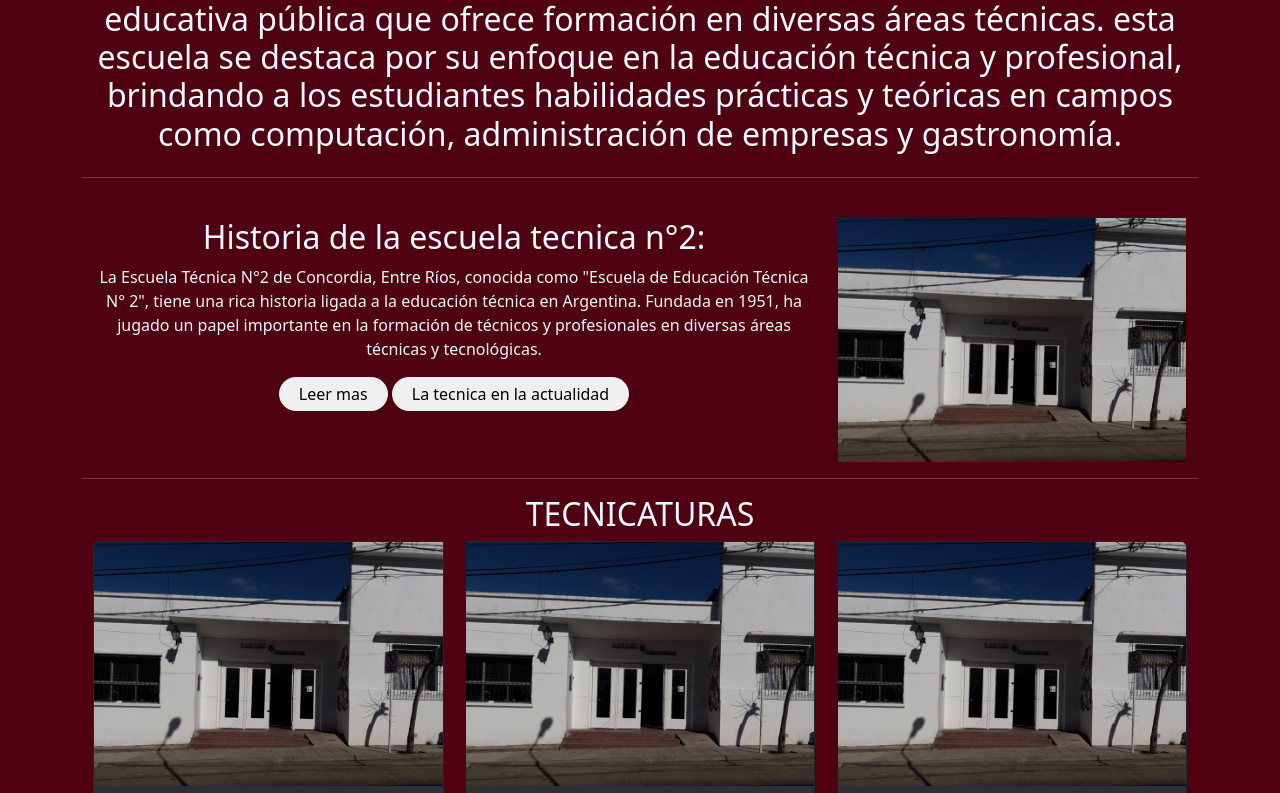
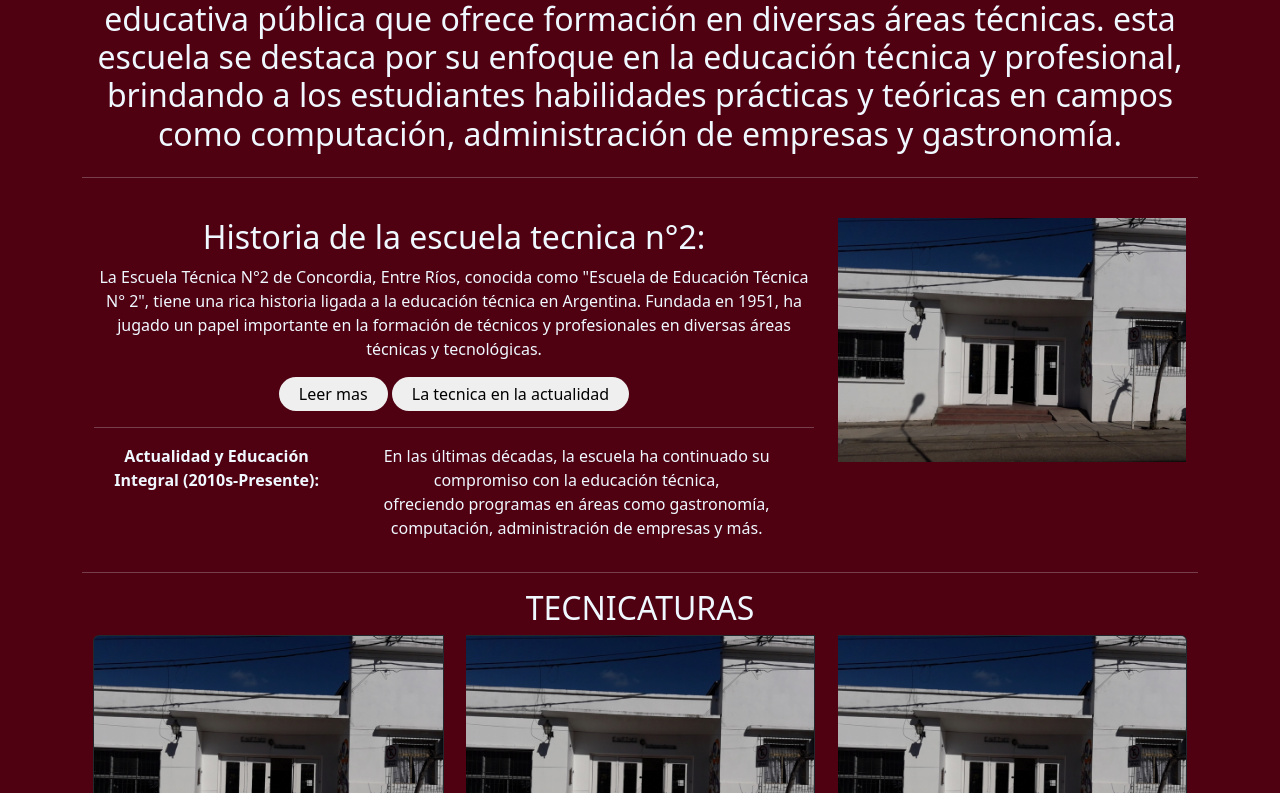
Before and after one commit to thiaguitosprogramador/Work-n-3, a plain HTML site: page index.html in a window 1280 px wide. Both pictures are taken after a click on the button "Leer mas". Shown: the part 796-1589 px from the top of the page. Drawn offline with nearby package versions, Linux system fonts and the light colour scheme.

Commit message:
Update style.css

```diff
--- a/style/style.css
+++ b/style/style.css
@@ -51,6 +51,6 @@
     .Historia{
         display: none;
     }
-show-more-history{
+.show-more-history{
     display: flex;
 }
```
